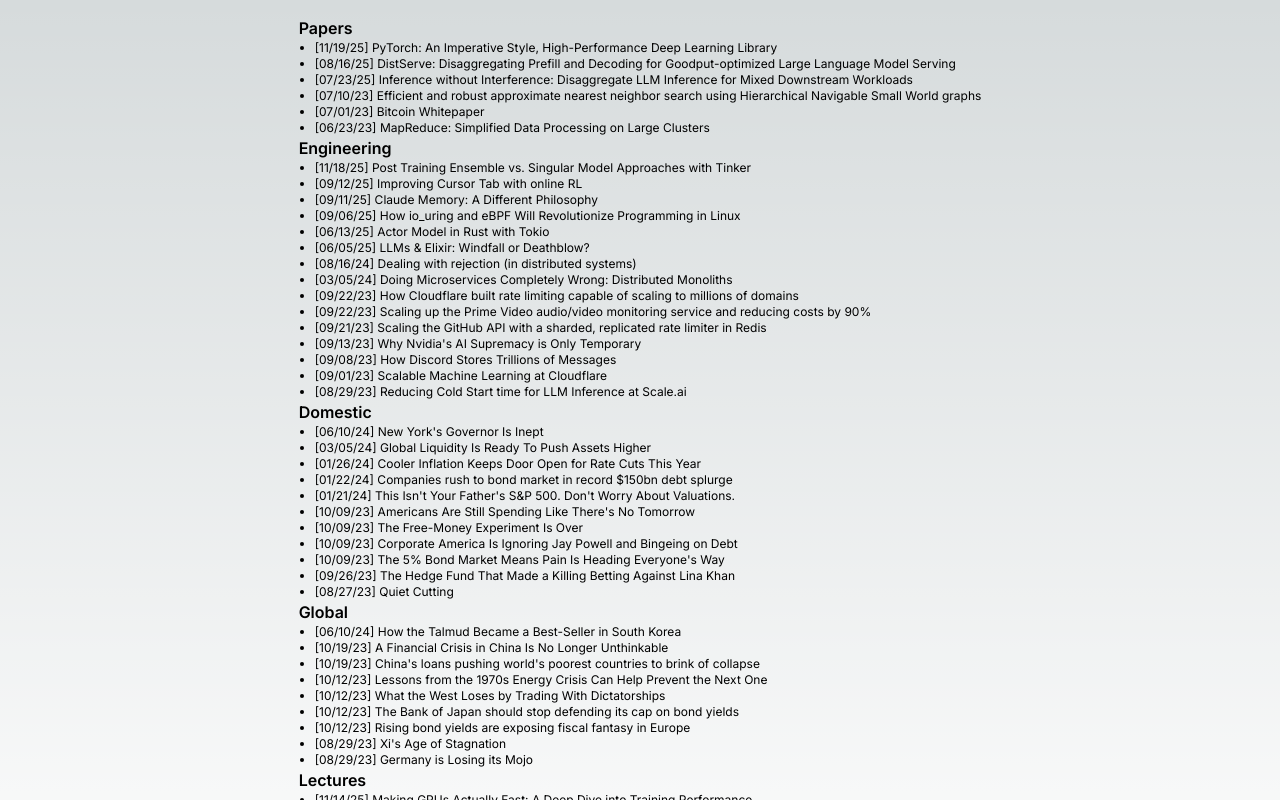
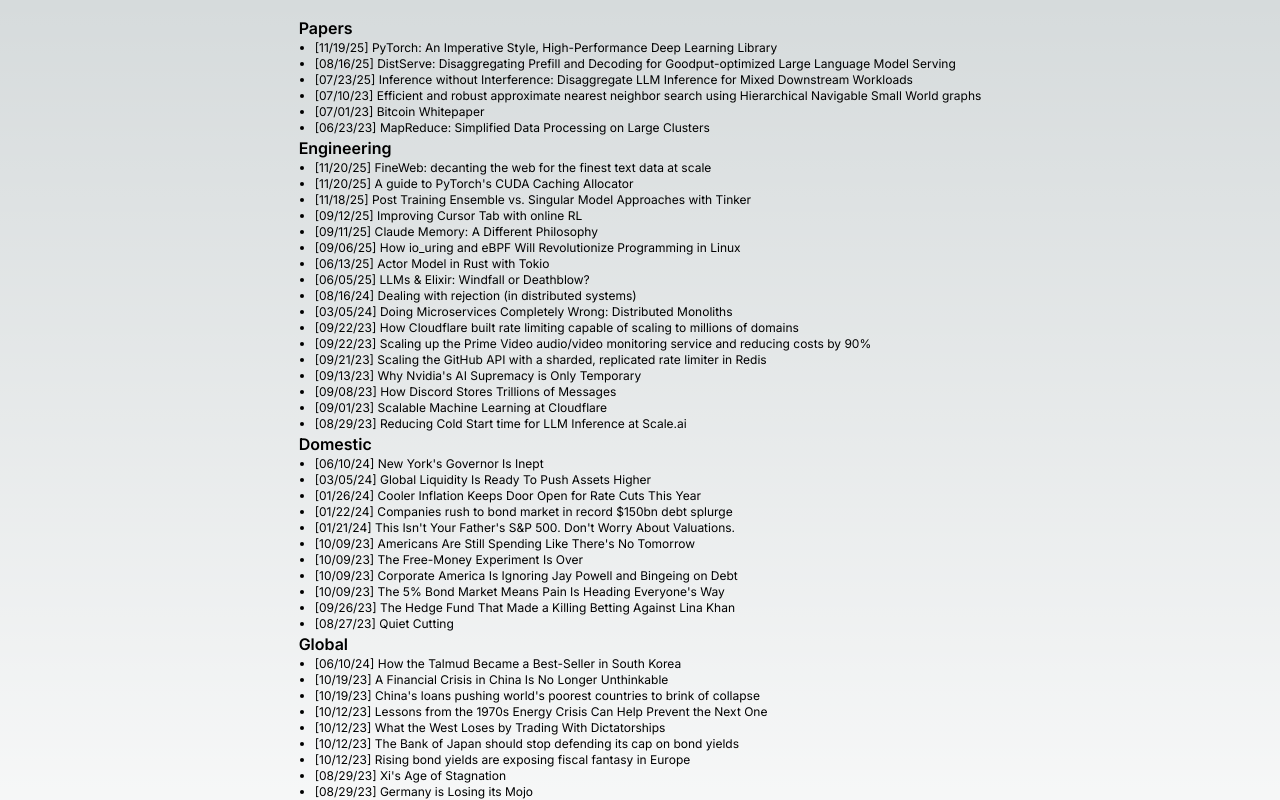
Before and after one commit to atharvapatil4/personal-website, a Next.js app in the folder personal-website/: page /reader in a window 1280 px wide. Shown: the top 800 px of the page. Built offline with nearby package versions, Linux system fonts and the light colour scheme.

Commit message:
nit: articlesp

```diff
--- a/personal-website/src/app/reader/page.tsx
+++ b/personal-website/src/app/reader/page.tsx
@@ -73,6 +73,26 @@
         </ul>
         <h1 className="font-semibold">Engineering</h1>
         <ul className="text-xs list-disc pl-4">
+          <li>
+            <Link
+              href="https://huggingface.co/spaces/HuggingFaceFW/blogpost-fineweb-v1"
+              className=" hover:underline"
+              rel="noopener noreferrer"
+              target="_blank"
+            >
+              [11/20/25] FineWeb: decanting the web for the finest text data at scale
+            </Link>
+          </li>
+          <li>
+            <Link
+              href="https://zdevito.github.io/2022/08/04/cuda-caching-allocator.html"
+              className=" hover:underline"
+              rel="noopener noreferrer"
+              target="_blank"
+            >
+              [11/20/25] A guide to PyTorch's CUDA Caching Allocator
+            </Link>
+          </li>
           <li>
             <Link
               href="https://x.com/RampLabs/status/1985442169445105753"
```
